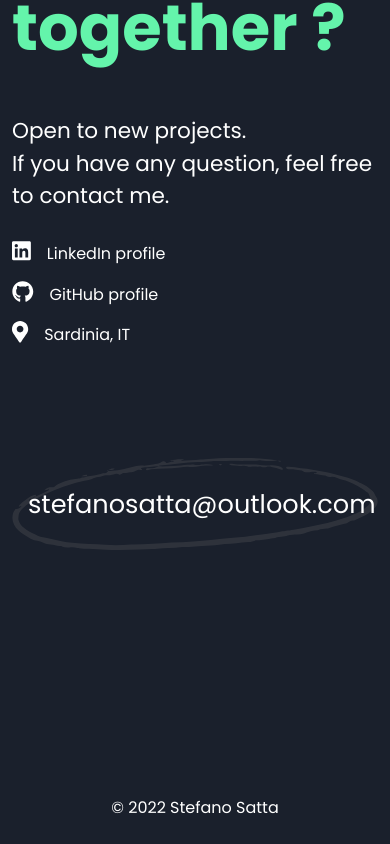
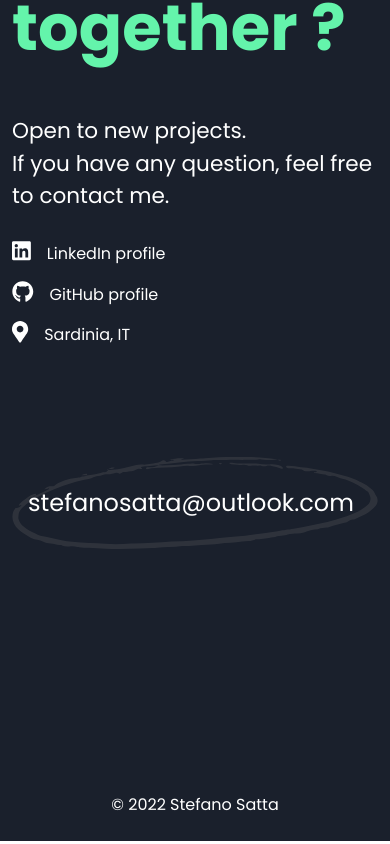
Before and after one commit to stefano-satta/personal-website-2022, a Next.js app: page / in a window 390 px wide. Shown: the part 3355-4199 px from the top of the page. Built offline with nearby package versions, Linux system fonts and the light colour scheme.

Commit message:
fix css styles on some devices

```diff
--- a/styles/global.css
+++ b/styles/global.css
@@ -356,6 +356,9 @@ html, body {
 @media screen and (min-width: 1200px) {
     .sun {top: 30%; right: 25%;}
 }
+@media screen and (max-width:1024px) and (max-width:1366px) {
+    .fs-contact-mail { font-size: 2rem; }
+}
 @media screen and (max-width: 991px) {
     #first-view h1 { font-size: 22vw !important; }
     #first-view h2 { font-size: 7vw !important; }
@@ -368,7 +371,7 @@ html, body {
   .project-card { width: 100%; margin-bottom: 2rem;}
   .fs-name { font-size: 4.375rem; }
   .fs-title-section { font-size: 4rem ;}
-  .fs-contact-mail { font-size: 1.6rem;}
+  .fs-contact-mail { font-size: 1.5rem;}
   .list-unstyled .link { font-size: 1rem;}
   .moon { width: 600px; height: 600px; }
   .moon__crater { top: 27px; left: 184px; transform: rotate(-20deg); }
```
